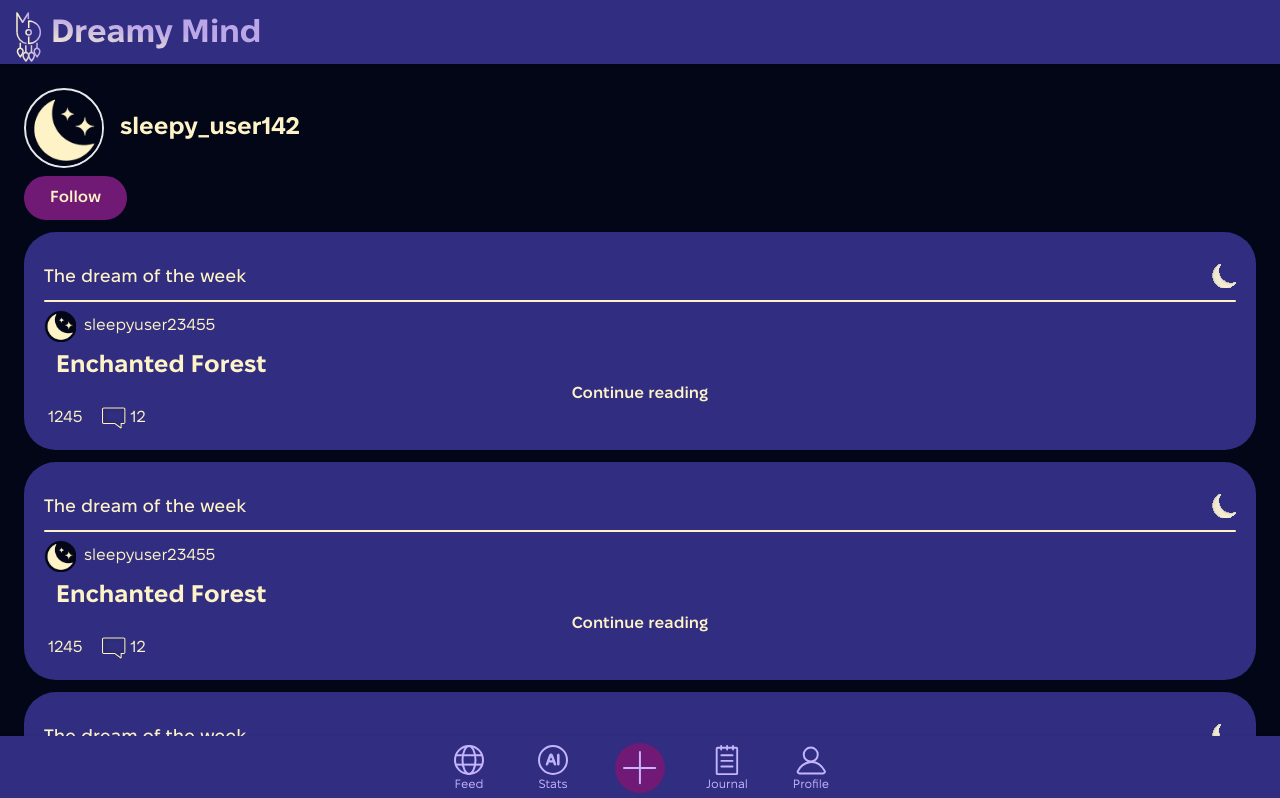
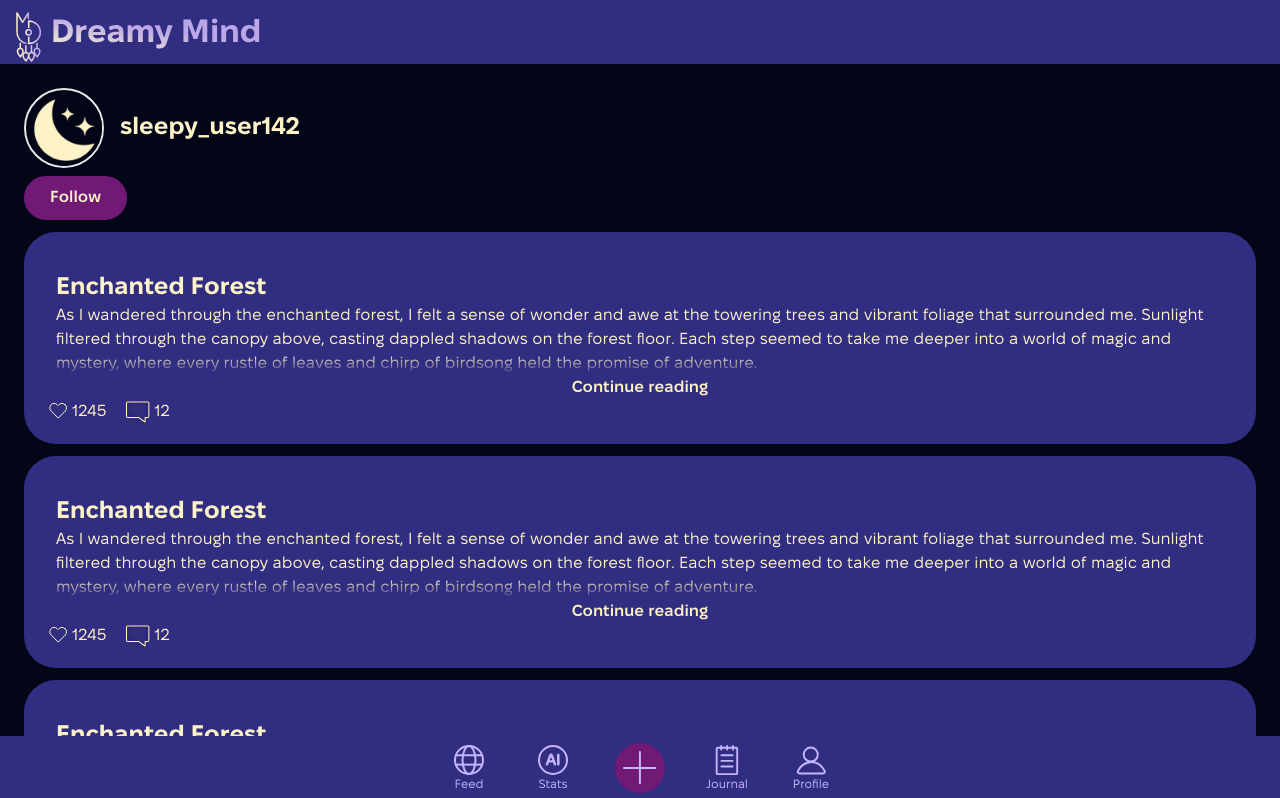
Before and after one commit to Espiritu90/DreamyMind, a Vue app: page /en/account in a window 1280 px wide. Shown: the top 798 px of the page. Built offline with nearby package versions, Linux system fonts and the light colour scheme; a web font is replaced by a local one.

Commit message:
Merge branch 'main' of https://github.com/Espiritu90/DreamyMind

```diff
--- a/src/components/PostCard.vue
+++ b/src/components/PostCard.vue
@@ -43,46 +43,48 @@ const variantClass ={
 <template>
 
     <div class="my-3 bg-indigo-900 rounded-[32px] pt-8 p-5"
-   >
+    :class=variantClass[props.variant]>
     <!--the dream of the week with moon icon-->
-        <div class="flex justify-between" >
+        <div class="flex justify-between" :class="props.variant === 'home'? 'visible' : 'hidden'">
             <h3>The dream of the week</h3>
             <MoonIcon class="h-max-6"/>
         </div>
 
         <!--separator-->
-        <div class="block h-0.5 w-full rounded-full my-2 bg-amber-100" ></div>
+        <div class="block h-0.5 w-full rounded-full my-2 bg-amber-100" :class="props.variant === 'home'? 'visible' : 'hidden' "></div>
         <div>
 
 <!--avatar + username-->
                 <div class="flex align-middle gap-2"
-                >
-                    <img src="../../public/img/avatar.png" alt="avatar" class="h-8 w-max-full"> <!--change to if avatar=n src=****-->
+                :class="props.variant === 'home' || props.variant === 'feed' ? 'visible' : 'hidden'">
+                    <img :src="`${userAvatar}`" alt="avatar" class="h-8 w-max-full">
                     <p class="my-auto">{{ user }}</p>
             </div>
 
 <!--separator-->
-             <div class="block h-0.5 w-full rounded-full my-2 bg-amber-100" :class="variant === 'feed'? 'visible' : 'hidden'"></div>
+             <div class="block h-0.5 w-full rounded-full my-2 bg-amber-100" :class="props.variant === 'feed'? 'visible' : 'hidden'"></div>
 
              <!--published-->
 
-             <div :class="props.variant==='journal_public'? 'visible' : 'hidden'" class=" w-fit  flex align-middle justify-center">
+             <div :class="published? 'visible' : 'hidden'" class=" w-fit  flex align-middle justify-center">
                 <p class="text-indigo-900 m-auto text-sm align-middle bg-amber-100 rounded-full px-1 py-1.5 leading-3 font-normal">Published</p>
              </div>
 
              <!--title + text-->
              <div class="px-3 pt-2">
                 <h2>{{ title }}</h2>
-                <p class="bg-gradient-to-t from-transparent from-[1%] via-amber-100 via-30% to-amber-100 text-transparent bg-clip-text line-clamp-6">{{textDream}}</p>
+                <p class="bg-gradient-to-t from-transparent from-[1%] via-amber-100 via-30% to-amber-100 text-transparent bg-clip-text line-clamp-6">{{text}}</p>
             </div>
 
             <!--continue reading-->
             <RouterLink to="/posts/[id]" class="text-base text-amber-100 bg-indigo-900 h-fit"><p class="font-semibold text-center">Continue reading</p></RouterLink>
 
 <!--like+comment-->
-            <div :class="props.variant === 'journal_private' || props.variant==='home' ? 'hidden' : 'visible'" class="flex gap-5">
-                <div class="flex gap-1">
-                    <LikeIcon/>
+            <div :class="published || props.variant==='home' ? 'hidden' : 'visible'" class="flex gap-5">
+                <div class="flex gap-1 items-center">
+                    <LikeIcon @click="toggleLike"
+        :class="{'fill-amber-100': isLiked}"
+        class="w-6 h-auto cursor-pointer stroke-amber-100" />
                     <p>{{ likes }}</p>
                 </div>
                 <div class="flex gap-1">
```
